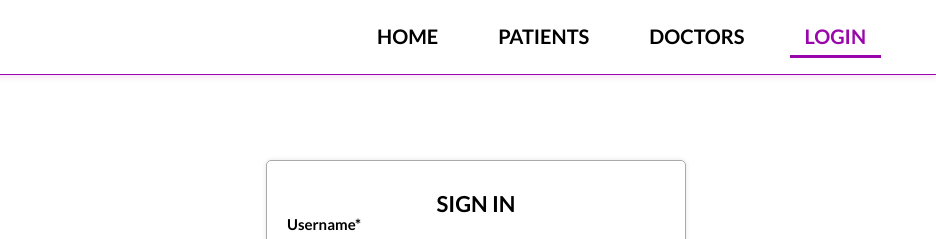
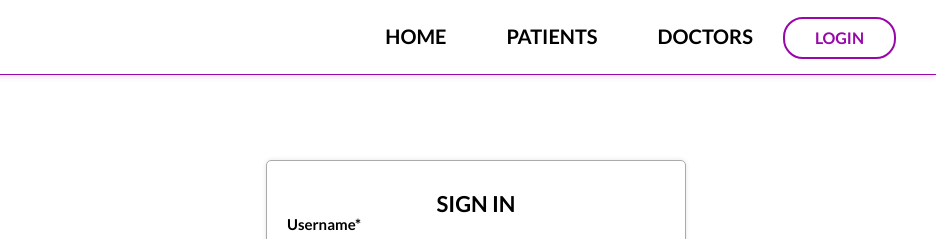
Before and after one commit to ljurak/healthcare-system, a React app in the folder front/: page /login in a window 1280 px wide. Shown: the top 239 px of the page, 344-1280 px from the left. Built offline with nearby package versions, Linux system fonts and the light colour scheme; what normalizr would draw is missing.

```diff
--- a/front/src/index.css
+++ b/front/src/index.css
@@ -72,7 +72,13 @@
 	color: #000;
 }
 
-.page-nav-list-item a::before {
+.page-nav-list-item a.login-btn {
+	font-size: 1.6rem;
+	border: 2px solid var(--color-main);
+	border-radius: 2rem;
+}
+
+.page-nav-list-item a:not(.login-btn)::before {
 	content: '';
 	display: block;
 	height: 3px;
@@ -90,11 +96,15 @@
 	color: var(--color-main);
 }
 
-.page-nav-list-item a.active::before,
-.page-nav-list-item a:hover::before {
+.page-nav-list-item a.active:not(.login-btn)::before,
+.page-nav-list-item a:not(.login-btn):hover::before {
 	left: 1.5rem;
 	right: 1.5rem;
 	opacity: 1;
+}
+
+.page-nav-list-item a:focus {
+	outline: none;
 }
 
 .main-content-wrapper {
@@ -119,7 +129,7 @@
 .login-form-wrapper {
 	width: 50%;
 	padding: 0 2rem;
-	margin: 8rem auto 0;
+	margin: 8rem auto 2rem;
 	border: 1px solid #aaa;
 	border-radius: 0.5rem;
 	box-shadow: 0 0 5px rgba(0,0,0,.1);
```
